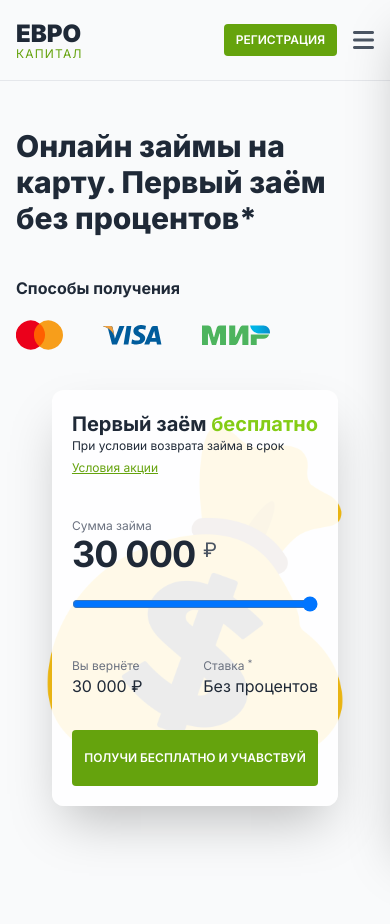
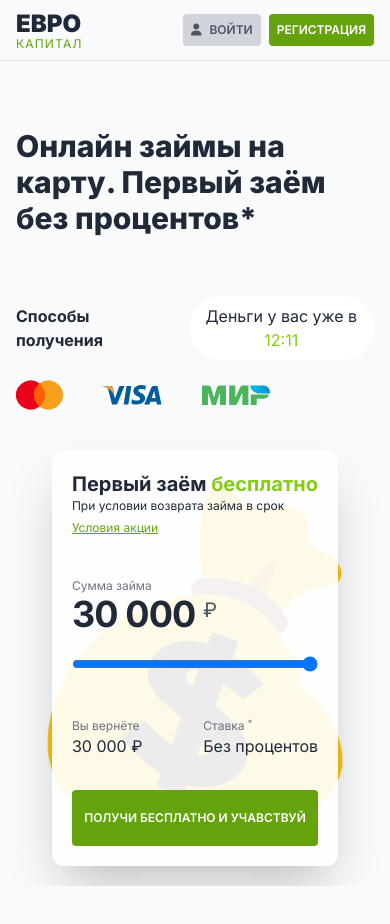
Before and after one commit to diywebdev/evro-capital, a Vue app: page / in a window 390 px wide. Shown: the top 924 px of the page. After the commit the page ends 886 px from the top, so only its background shows below. Built offline with nearby package versions, Linux system fonts and the light colour scheme.

Commit message:
upd mobile

```diff
--- a/index.html
+++ b/index.html
@@ -19,7 +19,7 @@
 			referrerpolicy="no-referrer"
 		/>
 	</head>
-	<body class="text-gray-800">
+	<body class="text-gray-800 bg-gray-50">
 		<div id="app"></div>
 		<script type="module" src="/src/main.js"></script>
 	</body>
--- a/src/assets/main.scss
+++ b/src/assets/main.scss
@@ -3,7 +3,7 @@
 @tailwind utilities;
 
 .btn {
-	@apply flex justify-center items-center gap-2 flex-nowrap py-2 sm:py-2.5 px-3 sm:px-5 rounded uppercase text-xs sm:text-sm font-semibold transition-colors duration-300 cursor-pointer;
+	@apply flex justify-center items-center gap-2 flex-nowrap py-2 sm:py-2.5 px-2 sm:px-5 rounded uppercase text-xs sm:text-sm font-semibold transition-colors duration-300 cursor-pointer;
 	&-primary {
 		@apply bg-lime-600 text-white hover:bg-lime-500;
 	}
--- a/src/components/PageHeader.vue
+++ b/src/components/PageHeader.vue
@@ -6,7 +6,7 @@ const isOpen = ref(false);
 <template>
 	<header class="border-b absolute top-0 left-0 w-full z-50">
 		<div class="container">
-			<div class="h-[80px] flex items-center justify-between gap-4">
+			<div class="h-[60px] sm:h-[80px] flex items-center justify-between gap-4">
 				<div class="">
 					<a href="/" class="flex flex-col">
 						<span class="uppercase font-black text-2xl sm:text-5xl">Евро</span>
@@ -16,7 +16,7 @@ const isOpen = ref(false);
 						>
 					</a>
 				</div>
-				<div class="">
+				<div class="hidden">
 					<nav
 						class="flex-grow max-lg:fixed max-lg:h-screen max-lg:bg-white max-lg:top-0 max-lg:right-0 max-lg:shadow-2xl max-lg:z-50 max-lg:py-10 max-lg:min-w-[320px] max-lg:w-fit max-lg:px-4 max-lg:overflow-y-auto transition-transform duration-300 ease-in-out lg:!translate-x-0"
 						:class="isOpen ? 'translate-x-0' : 'translate-x-full'"
@@ -164,13 +164,11 @@ const isOpen = ref(false);
 						</ul>
 					</nav>
 				</div>
-				<div class="flex items-center flex-nowrap gap-4 flex-shrink-0">
-					<a href="#" class="btn btn-secondary max-sm:hidden"
-						><i class="fa-solid fa-user"></i>Войти</a
-					>
+				<div class="flex items-center flex-nowrap gap-2 sm:gap-4 flex-shrink-0">
+					<a href="#" class="btn btn-secondary"><i class="fa-solid fa-user"></i>Войти</a>
 					<a href="#" class="btn btn-primary">Регистрация</a>
 					<i
-						class="fa-solid fa-bars text-2xl text-gray-600 cursor-pointer lg:hidden"
+						class="fa-solid fa-bars text-2xl text-gray-600 cursor-pointer hidden"
 						@click="isOpen = true"
 					></i>
 				</div>
--- a/src/pages/HomePage.vue
+++ b/src/pages/HomePage.vue
@@ -9,11 +9,11 @@ min = min < 10 ? "0" + min : min;
 </script>
 
 <template>
-	<div class="bg-gray-50 py-32">
+	<div class="max-sm:pb-5 max-md:py-32">
 		<div class="container">
-			<div class="grid md:grid-cols-2 xl:grid-cols-3">
+			<div class="grid md:grid-cols-2 xl:grid-cols-3 md:items-center">
 				<div
-					class="xl:col-span-1 relative mb-10 sm:mb-32 md:mb-0 flex flex-col justify-between"
+					class="xl:col-span-1 relative mb-10 sm:mb-32 md:mb-0 flex flex-col justify-center gap-5 sm:gap-10 md:min-h-screen"
 				>
 					<h1
 						class="text-3xl sm:text-4xl xl:text-5xl 2xl:text-6xl font-extrabold md:pr-10 lg:pr-0 mb-10 md:mb-0"
@@ -24,7 +24,7 @@ min = min < 10 ? "0" + min : min;
 						<div class="flex items-center gap-10 mb-5">
 							<div class="xl:text-lg font-bold">Способы получения</div>
 							<div
-								class="bg-white rounded-full text-center py-2 px-4 hidden lg:inline-block"
+								class="bg-white rounded-full text-center py-2 px-4 block md:hidden lg:inline-block"
 							>
 								Деньги у вас уже в
 								<span class="text-lime-500">{{ hour }}:{{ min }}</span>
@@ -37,7 +37,9 @@ min = min < 10 ? "0" + min : min;
 						</div>
 					</div>
 				</div>
-				<div class="flex items-center justify-center relative z-[1] xl:col-span-2">
+				<div
+					class="flex items-center justify-center relative z-[1] xl:col-span-2 md:min-h-screen"
+				>
 					<img
 						src="/img/1.png"
 						class="w-full xl:w-2/3 absolute top-1/2 left-1/2 -translate-x-1/2 -translate-y-1/2 z-[-1]"
```
